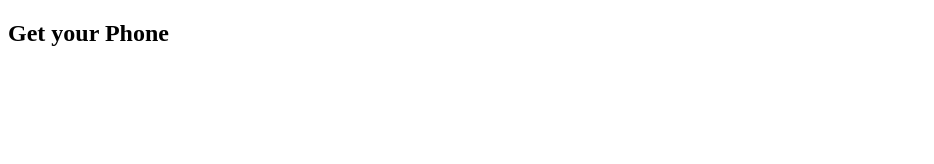
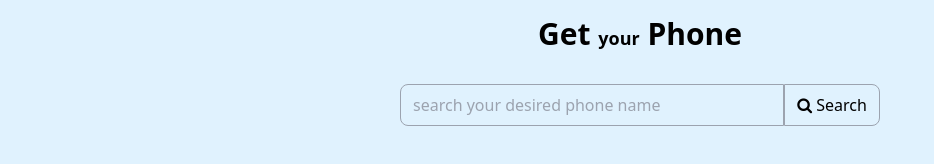
Before and after one commit to ijTuhin/phone-hunter-api, a plain HTML site: page index.html in a window 1280 px wide. Shown: the whole page, without its empty margins (0-934 px from the left). Drawn offline with nearby package versions, Linux system fonts and the light colour scheme.

Commit message:
search box created

```diff
--- a/index.html
+++ b/index.html
@@ -5,13 +5,34 @@
     <meta charset="UTF-8">
     <meta http-equiv="X-UA-Compatible" content="IE=edge">
     <meta name="viewport" content="width=device-width, initial-scale=1.0">
+    <!-- tailwindcss file -->
+    <script src="https://cdn.tailwindcss.com"></script>
+    <!-- fontawesome file link -->
+    <link rel="stylesheet" href="https://cdnjs.cloudflare.com/ajax/libs/font-awesome/4.7.0/css/font-awesome.min.css">
     <!-- css style file -->
     <link rel="stylesheet" href="css/style.css">
     <title>Mobile e-commerce</title>
 </head>
 
-<body>
-    <h2>Get <span>your</span> Phone</h2>
+<body class="bg-sky-100">
+    <header>
+        <h2 class="text-center m-4 text-3xl font-semibold">Get <span class="text-lg">your</span> Phone</h2>
+    </header>
+    <main class="m-8">
+        <!-- search-box section -->
+        <section class="flex flex-row justify-center items-center">
+            <input type="text" placeholder="search your desired phone name" id="search-box"
+                class="border border-gray-400 border-l-none rounded-l-lg w-96 px-3 py-2 bg-sky-100" />
+            <button id="search-box-button" class="border border-gray-400 border-r-none rounded-r-lg w-24 px-3 py-2"><i
+                    class="fa fa-search"></i> Search</button>
+            <!-- <div class="border border-gray-400 rounded w-96 px-3 py-2">
+
+                text-slate-500 basis-1/10 mt-1 px-5 py-1 bg-slate-200 border shadow-sm border-slate-300 placeholder-slate-400 focus:outline-none w-50 rounded-md sm:text-sm focus:ring-1
+            </div> -->
+        </section>
+    </main>
+
+    <!-- bootstrap file -->
     <!-- js file -->
     <script src="js/script.js"></script>
 </body>
```
